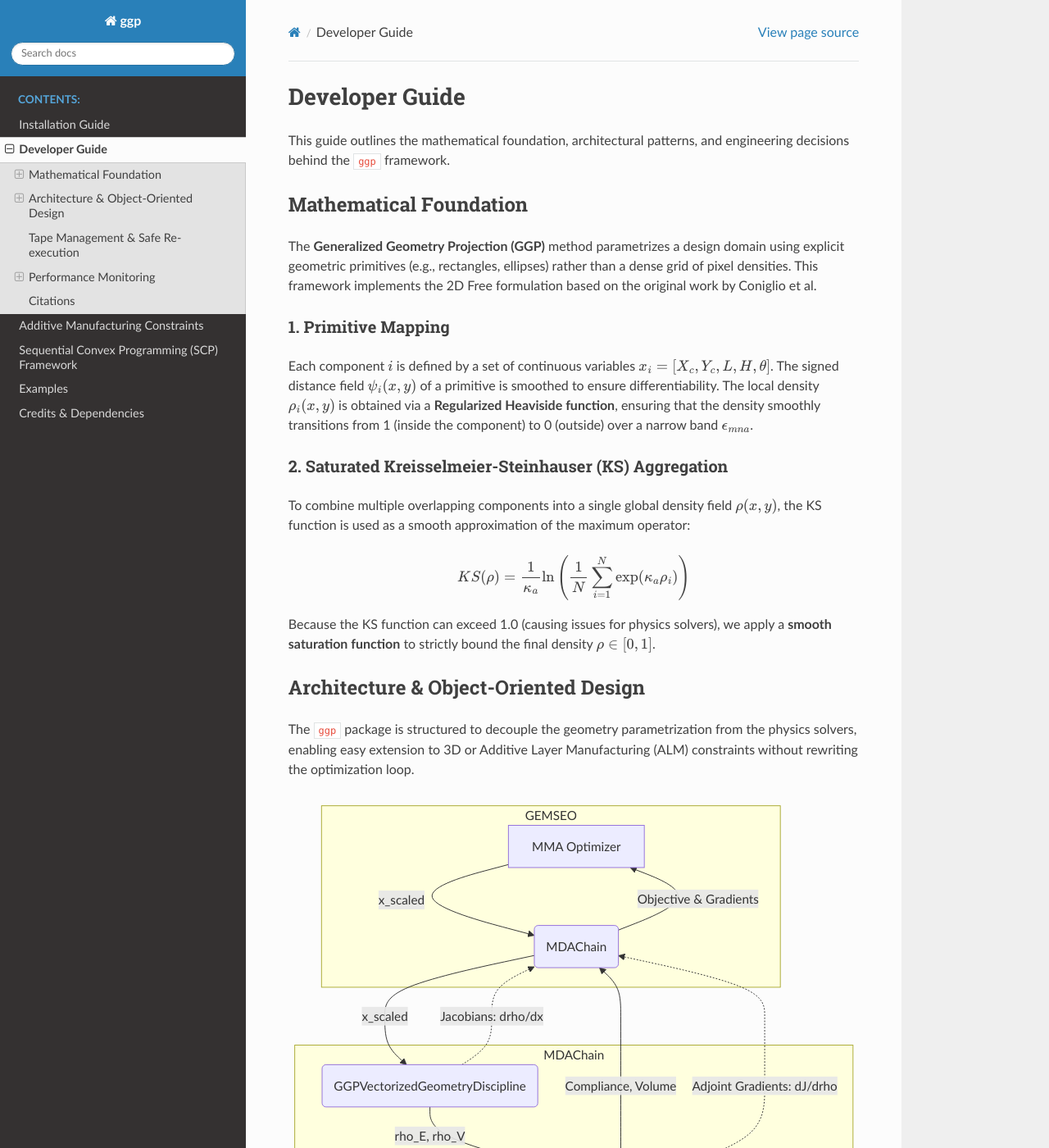
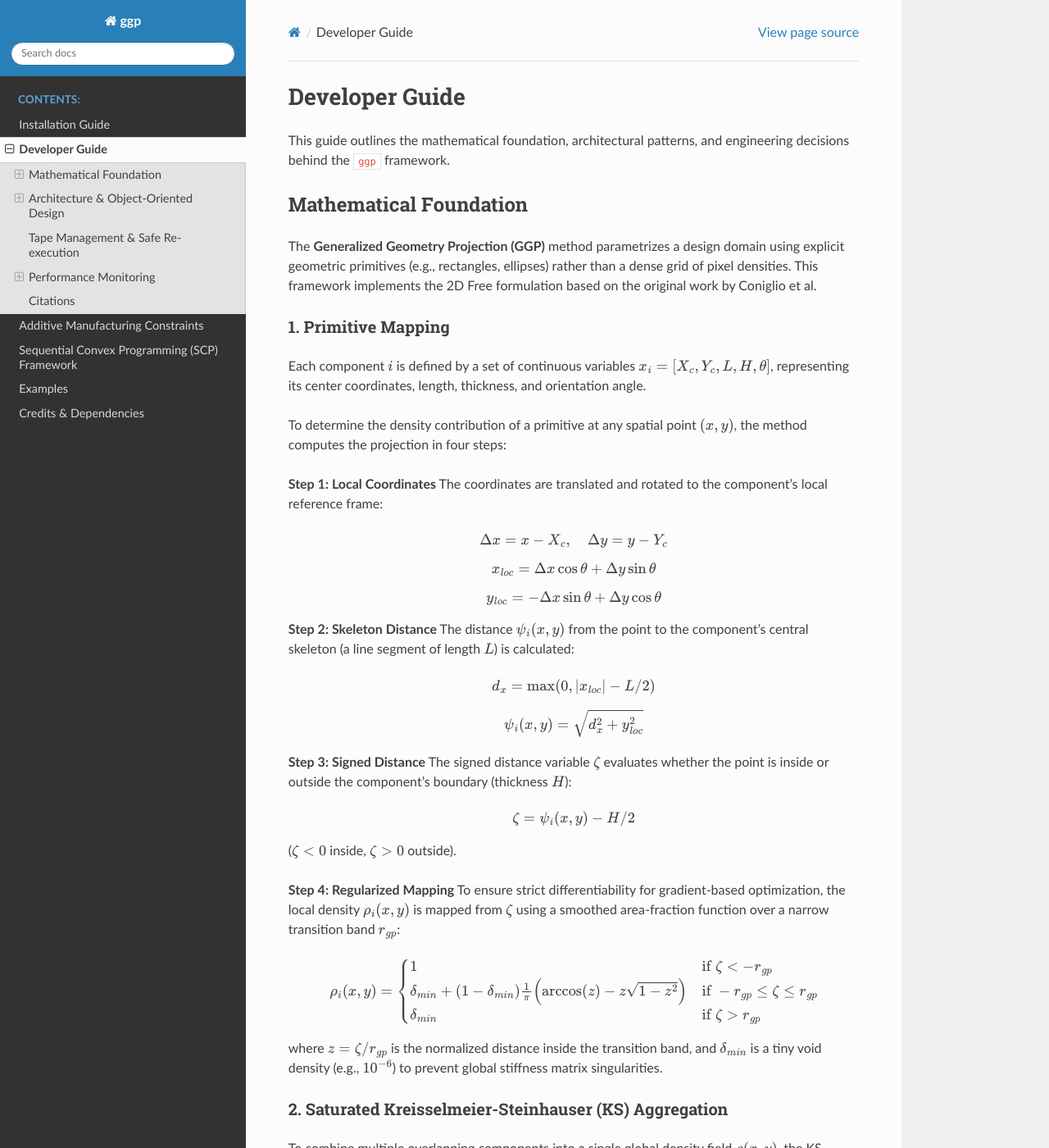
Before and after one commit to SimoneConiglio/generalized_geometry_projection, a Sphinx documentation site: the page built from docs/developer_guide.rst, in a window 1280 px wide and 1400 px high. Shown: the whole window at 82% size. Built offline with Sphinx 7.4.7 and the Read the Docs theme 3.1.0, drawn with Linux system fonts in a browser that asks for light colours.

Commit message:
docs: Detail exact mathematical formulation of geometric projection
- Added equations for local coordinate translation and rotation.
- Added definition of skeleton distance and signed distance.
- Added explicit definition of the regularized Heaviside mapping function.

```diff
--- a/docs/developer_guide.rst
+++ b/docs/developer_guide.rst
@@ -11,8 +11,48 @@ The **Generalized Geometry Projection (GGP)** method parametrizes a design domai
 1. Primitive Mapping
 ^^^^^^^^^^^^^^^^^^^^
 
-Each component :math:`i` is defined by a set of continuous variables :math:`x_i = [X_c, Y_c, L, H, \theta]`.
-The signed distance field :math:`\psi_i(x, y)` of a primitive is smoothed to ensure differentiability. The local density :math:`\rho_i(x, y)` is obtained via a **Regularized Heaviside function**, ensuring that the density smoothly transitions from 1 (inside the component) to 0 (outside) over a narrow band :math:`\epsilon_{mna}`.
+Each component :math:`i` is defined by a set of continuous variables :math:`x_i = [X_c, Y_c, L, H, \theta]`, representing its center coordinates, length, thickness, and orientation angle.
+
+To determine the density contribution of a primitive at any spatial point :math:`(x, y)`, the method computes the projection in four steps:
+
+**Step 1: Local Coordinates**
+The coordinates are translated and rotated to the component's local reference frame:
+
+.. math::
+    \Delta x = x - X_c, \quad \Delta y = y - Y_c
+.. math::
+    x_{loc} = \Delta x \cos\theta + \Delta y \sin\theta
+.. math::
+    y_{loc} = -\Delta x \sin\theta + \Delta y \cos\theta
+
+**Step 2: Skeleton Distance**
+The distance :math:`\psi_i(x,y)` from the point to the component's central skeleton (a line segment of length :math:`L`) is calculated:
+
+.. math::
+    d_x = \max(0, |x_{loc}| - L/2)
+.. math::
+    \psi_i(x, y) = \sqrt{d_x^2 + y_{loc}^2}
+
+**Step 3: Signed Distance**
+The signed distance variable :math:`\zeta` evaluates whether the point is inside or outside the component's boundary (thickness :math:`H`):
+
+.. math::
+    \zeta = \psi_i(x, y) - H/2
+
+(:math:`\zeta < 0` inside, :math:`\zeta > 0` outside).
+
+**Step 4: Regularized Mapping**
+To ensure strict differentiability for gradient-based optimization, the local density :math:`\rho_i(x,y)` is mapped from :math:`\zeta` using a smoothed area-fraction function over a narrow transition band :math:`r_{gp}`:
+
+.. math::
+    \rho_i(x, y) =
+    \begin{cases}
+    1 & \text{if } \zeta < -r_{gp} \\
+    \delta_{min} + (1 - \delta_{min}) \frac{1}{\pi} \left( \arccos(z) - z \sqrt{1 - z^2} \right) & \text{if } -r_{gp} \le \zeta \le r_{gp} \\
+    \delta_{min} & \text{if } \zeta > r_{gp}
+    \end{cases}
+
+where :math:`z = \zeta / r_{gp}` is the normalized distance inside the transition band, and :math:`\delta_{min}` is a tiny void density (e.g., :math:`10^{-6}`) to prevent global stiffness matrix singularities.
 
 2. Saturated Kreisselmeier-Steinhauser (KS) Aggregation
 ^^^^^^^^^^^^^^^^^^^^^^^^^^^^^^^^^^^^^^^^^^^^^^^^^^^^^^^
```
